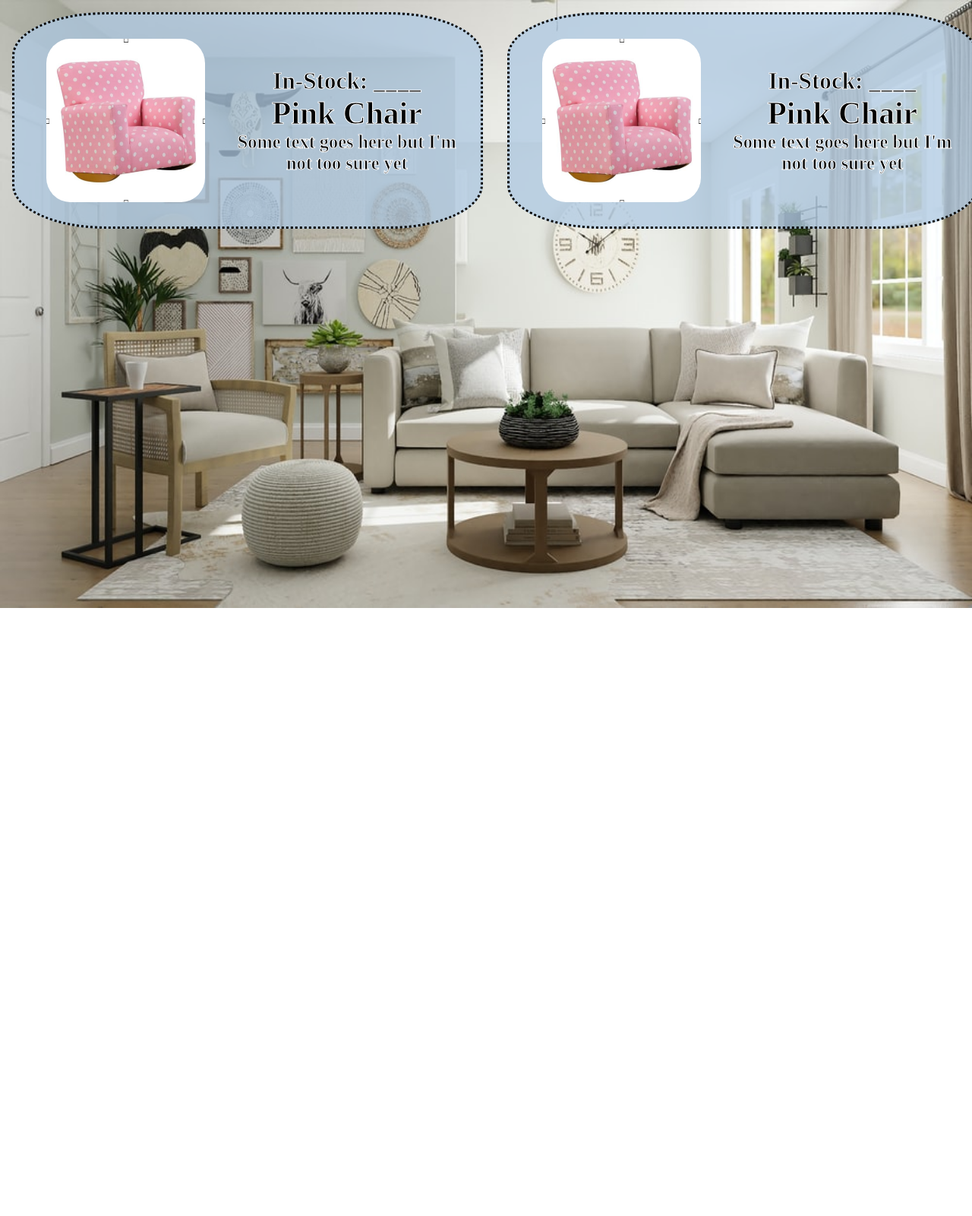
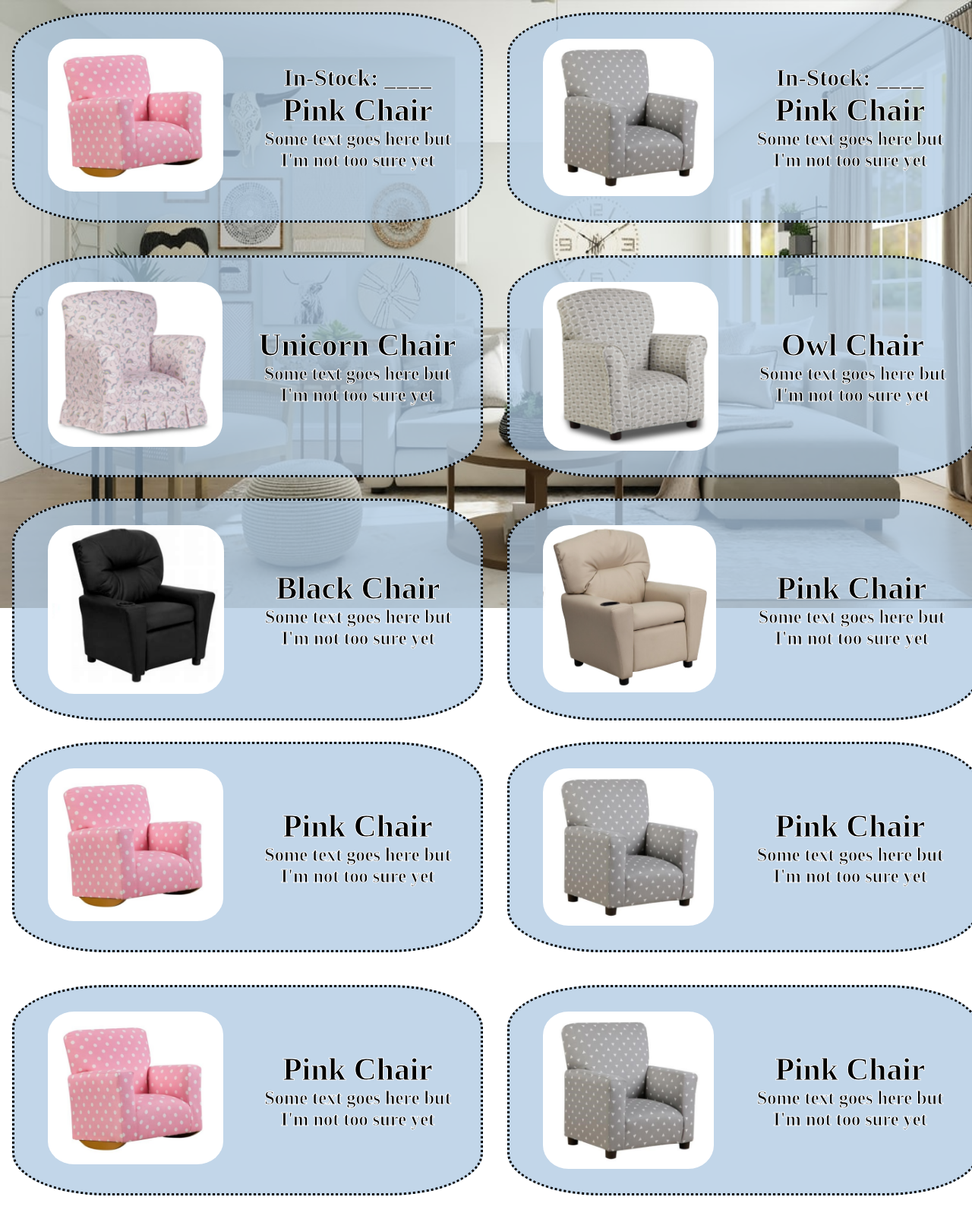
Before and after one commit to JacenBarefoot/CoreFurnitureSite, a Django app: page /BrowseTest/ in a window 1280 px wide. Shown: the whole page at 76% size. Before the commit the page ends 800 px from the top, so only its background shows below. Run offline with Django 4.2, Linux system fonts and the light colour scheme; some web fonts are replaced.

Commit message:
Added some images to the HomeTest.html. Dylan made some Item model changes and admin changes!

```diff
--- a/app/models.py
+++ b/app/models.py
@@ -3,4 +3,4 @@ from django.db import models
 class Item(models.Model):
     name: models.TextField()
     description: models.TextField()
-    image: models.URLField()
+    image: models.ImageField(upload_to='images/%Y/%m/%d')
--- a/app/static/css/TestStyles.css
+++ b/app/static/css/TestStyles.css
@@ -141,6 +141,12 @@
   flex-direction: row;
 }
 
+.row2{
+  margin-top: 20em;
+  display: flex;
+  flex-direction: row;
+}
+
 .item-card {
   margin-left: 1em;
   margin-right: 1em;
--- a/app/templates/BrowseTest.html
+++ b/app/templates/BrowseTest.html
@@ -17,11 +17,11 @@
           alt=""
         />
       </div>
-
+      <div id="row1">
         <div class="row absolute">
           <div class="row item-card">
             <div>
-            <img class="image" src="{% static 'images/chair.png' %}" alt="" />
+              <img class="image" src="{% static 'images/pinkchair1.png' %}" alt="" />
             </div>
             <div class="card-info">
               <h2>In-Stock: ____</h2>
@@ -31,7 +31,7 @@
           </div>
           <div class="row item-card">
             <div>
-            <img class="image" src="{% static 'images/chair.png' %}" alt="" />
+              <img class="image" src="{% static 'images/greychair1.png' %}" alt="" />
             </div>
             <div class="card-info">
               <h2>In-Stock: ____</h2>
@@ -41,5 +41,117 @@
           </div>
         </div>
       </div>
+      <div class="row2">
+        <div class="row absolute">
+          <div class="row item-card">
+            <div>
+              <img class="image" src="{% static 'images/unicornchair1.png' %}" alt="" />
+            </div>
+            <div class="card-info">
+              <h1>Unicorn Chair</h1>
+              <h3>Some text goes here but I'm not too sure yet</h3>
+            </div>
+          </div>
+          <div class="row item-card">
+            <div>
+              <img class="image" src="{% static 'images/owlchair1.png' %}" alt="" />
+            </div>
+            <div class="card-info">
+              <h1>Owl Chair</h1>
+              <h3>Some text goes here but I'm not too sure yet</h3>
+            </div>
+          </div>
+        </div>
+      </div>
+      <div class="row2">
+        <div class="row absolute">
+          <div class="row item-card">
+            <div>
+              <img class="image" src="{% static 'images/blackchair1.png' %}" alt="" />
+            </div>
+            <div class="card-info">
+              <h1>Black Chair</h1>
+              <h3>Some text goes here but I'm not too sure yet</h3>
+            </div>
+          </div>
+          <div class="row item-card">
+            <div>
+              <img class="image" src="{% static 'images/tanchair1.png' %}" alt="" />
+            </div>
+            <div class="card-info">
+              <h1>Pink Chair</h1>
+              <h3>Some text goes here but I'm not too sure yet</h3>
+            </div>
+          </div>
+        </div>
+      </div>
+      <div class="row2">
+        <div class="row absolute">
+          <div class="row item-card">
+            <div>
+              <img class="image" src="{% static 'images/pinkchair1.png' %}" alt="" />
+            </div>
+            <div class="card-info">
+              <h1>Pink Chair</h1>
+              <h3>Some text goes here but I'm not too sure yet</h3>
+            </div>
+          </div>
+          <div class="row item-card">
+            <div>
+              <img class="image" src="{% static 'images/greychair1.png' %}" alt="" />
+            </div>
+            <div class="card-info">
+              <h1>Pink Chair</h1>
+              <h3>Some text goes here but I'm not too sure yet</h3>
+            </div>
+          </div>
+        </div>
+      </div>
+      <div class="row2">
+        <div class="row absolute">
+          <div class="row item-card">
+            <div>
+              <img class="image" src="{% static 'images/pinkchair1.png' %}" alt="" />
+            </div>
+            <div class="card-info">
+              <h1>Pink Chair</h1>
+              <h3>Some text goes here but I'm not too sure yet</h3>
+            </div>
+          </div>
+          <div class="row item-card">
+            <div>
+              <img class="image" src="{% static 'images/greychair1.png' %}" alt="" />
+            </div>
+            <div class="card-info">
+              <h1>Pink Chair</h1>
+              <h3>Some text goes here but I'm not too sure yet</h3>
+            </div>
+          </div>
+        </div>
+      </div>
+      <div class="row2">
+        <div class="row absolute">
+          <div class="row item-card">
+            <div>
+              <img class="image" src="{% static 'images/pinkchair1.png' %}" alt="" />
+            </div>
+            <div class="card-info">
+              <h1>Pink Chair</h1>
+              <h3>Some text goes here but I'm not too sure yet</h3>
+            </div>
+          </div>
+          <div class="row item-card">
+            <div>
+              <img class="image" src="{% static 'images/greychair1.png' %}" alt="" />
+            </div>
+            <div class="card-info">
+              <h1>Pink Chair</h1>
+              <h3>Some text goes here but I'm not too sure yet</h3>
+            </div>
+          </div>
+        </div>
+      </div>
+
+    </div>
   </body>
 </html>
--- a/app/views.py
+++ b/app/views.py
@@ -2,10 +2,7 @@ from django.shortcuts import render
 from app.models import Item
 
 def home3(request):
-    context = {
-        'products': Item.objects.all()
-    }
-    return render(request, 'Home3.html', context)
+    return render(request, 'Home3.html')
 
 def itemPage(request):
     return render(request, 'ItemPage.html')
@@ -14,7 +11,10 @@ def homeTest(request):
     return render(request, 'Home4.html')
 
 def browseTest(request):
-    return render(request, 'BrowseTest.html')
+    context = {
+        'products': Item.objects.all()
+    }
+    return render(request, 'BrowseTest.html', context)
 
 def about(request):
     return render(request, 'About.html')
--- a/config/settings.py
+++ b/config/settings.py
@@ -122,3 +122,9 @@ STATIC_URL = 'static/'
 # https://docs.djangoproject.com/en/4.0/ref/settings/#default-auto-field
 
 DEFAULT_AUTO_FIELD = 'django.db.models.BigAutoField'
+
+import os
+BASE_DIR = os.path.dirname(os.path.dirname(__file__))
+
+MEDIA_URL = '/media/'
+MEDIA_ROOT = os.path.join(BASE_DIR, 'media')
```
Also changed, not shown: app/migrations/0003_delete_item.py (added), app/migrations/0004_item.py (added), app/static/images/blackchair1.png (added), app/static/images/greychair1.png (added), app/static/images/owlchair1.png (added), app/static/images/pinkchair1.png (added), app/static/images/tanchair1.png (added), app/static/images/unicornchair1.png (added), db.sqlite3. Lines whose indentation alone changed are shown as unchanged.
